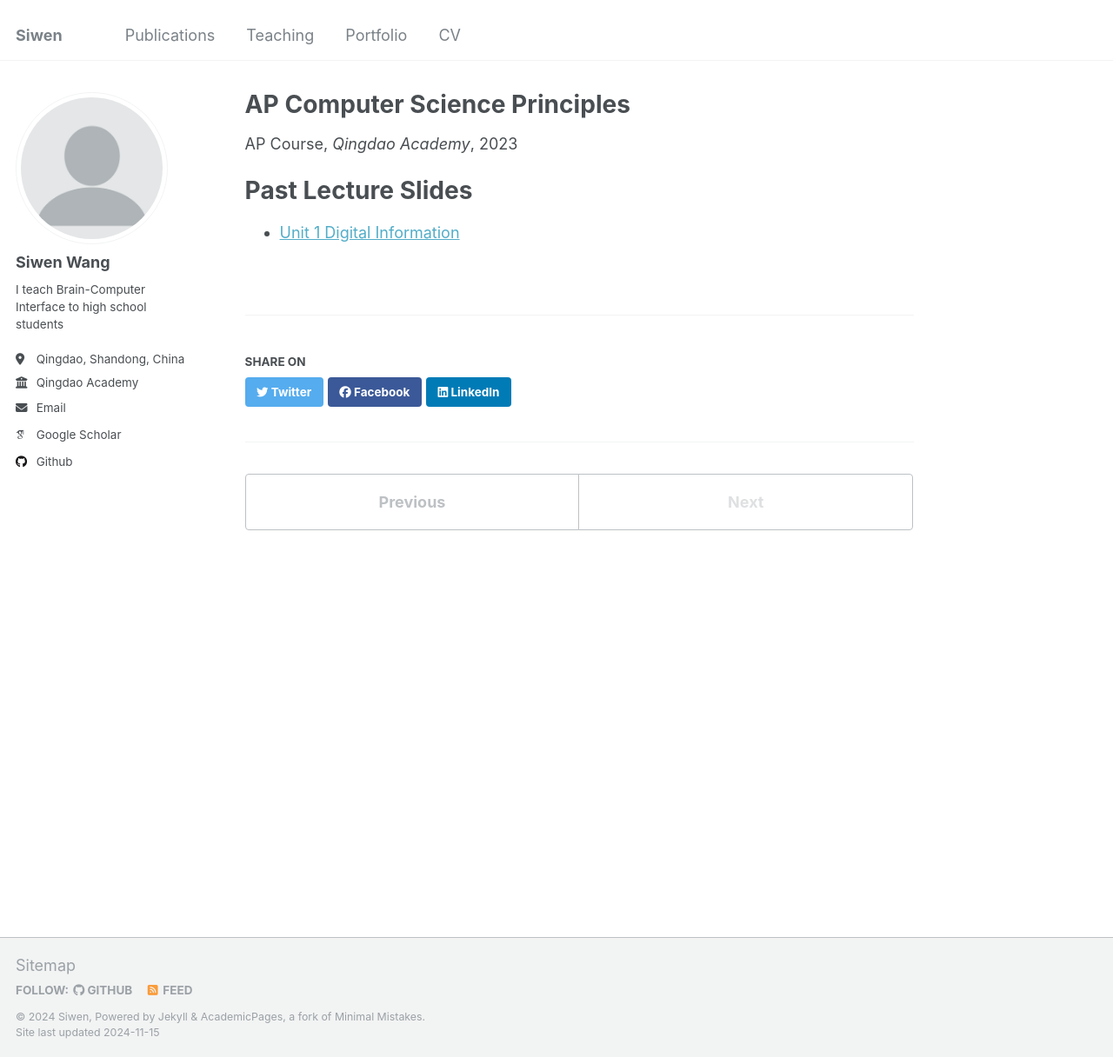
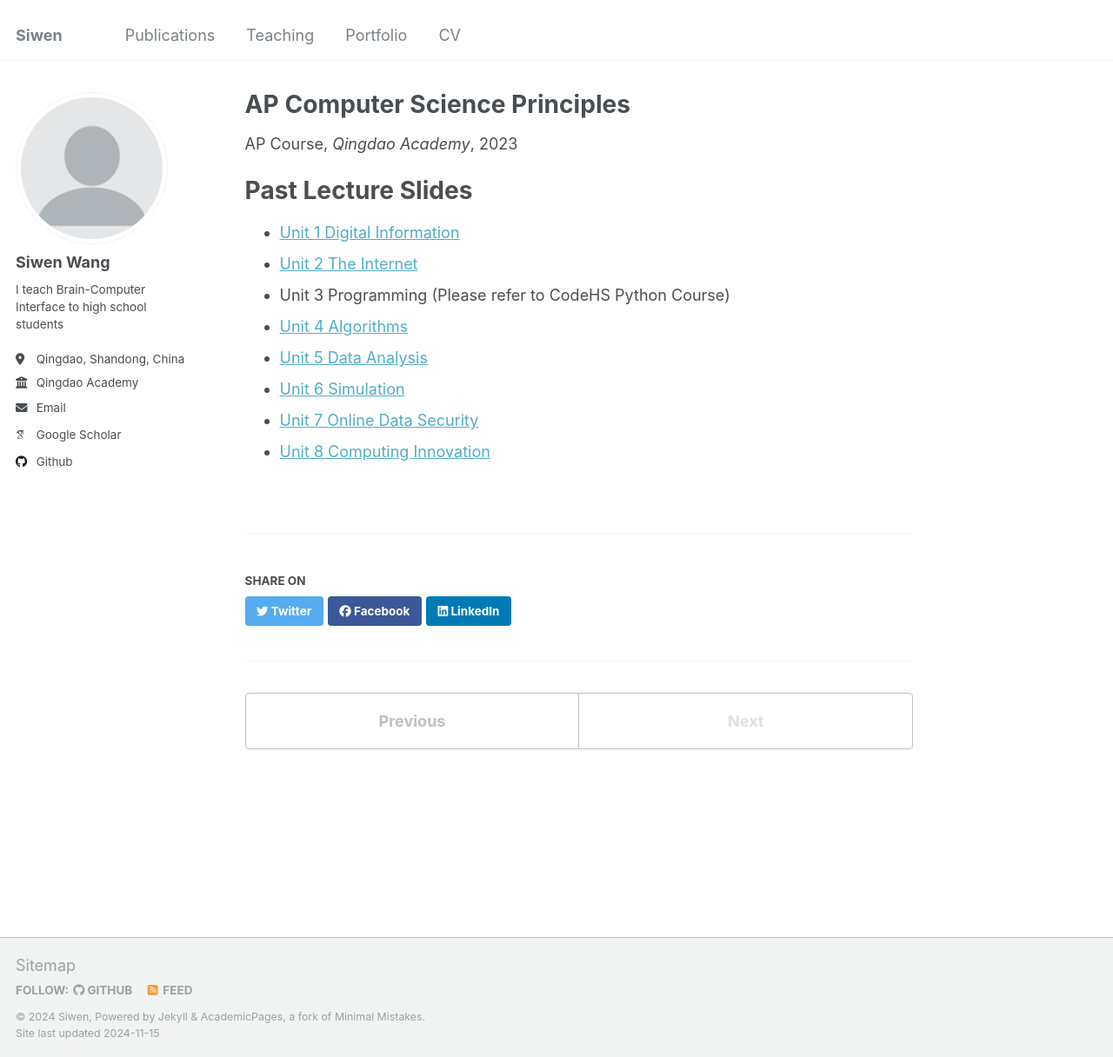
Before and after one commit to siw028/siwen.github.io, a Jekyll site: the page built from _teaching/2014-spring-teaching-1.md, in a window 1280 px wide and 1216 px high. Shown: the whole window at 87% size. Built offline with Jekyll 4.4.1, drawn with Linux system fonts in a browser that asks for light colours; some web fonts are replaced.

Commit message:
uploaded more lecture

```diff
--- a/_teaching/2014-spring-teaching-1.md
+++ b/_teaching/2014-spring-teaching-1.md
@@ -11,3 +11,10 @@ location: "Qingdao,Shandong"
 Past Lecture Slides
 ======
 * [Unit 1 Digital Information](https://siw028.github.io/siwen.github.io/files/APCSP/Lecture/Digital_information.pptx)
+* [Unit 2 The Internet](https://siw028.github.io/siwen.github.io/files/APCSP/Lecture/The_Internet.pptx)
+* Unit 3 Programming (Please refer to CodeHS Python Course)
+* [Unit 4 Algorithms](https://siw028.github.io/siwen.github.io/files/APCSP/Lecture/algorithms.pptx)
+* [Unit 5 Data Analysis](https://siw028.github.io/siwen.github.io/files/APCSP/Lecture/Data_Analysis.pptx)
+* [Unit 6 Simulation](https://siw028.github.io/siwen.github.io/files/APCSP/Lecture/Chapter6.pptx)
+* [Unit 7 Online Data Security](https://siw028.github.io/siwen.github.io/files/APCSP/Lecture/Chapter7.pptx)
+* [Unit 8 Computing Innovation](https://siw028.github.io/siwen.github.io/files/APCSP/Lecture/Chapter8.pptx)
```
Also changed, not shown: 2 other files.
